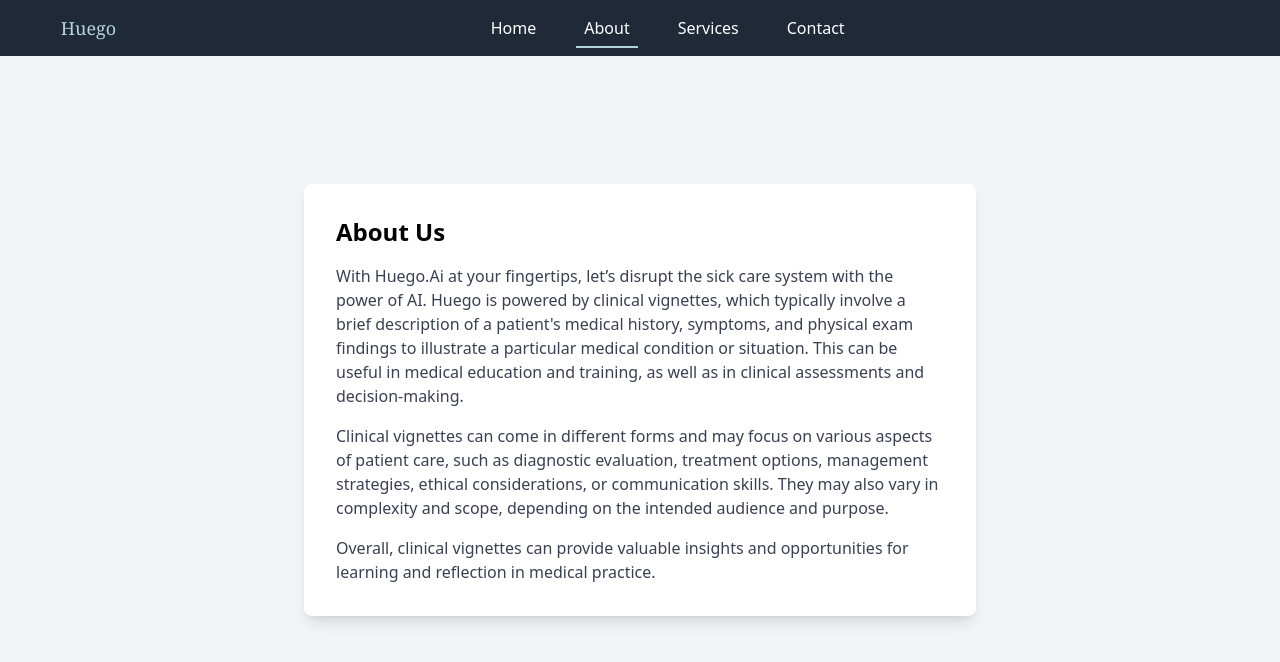
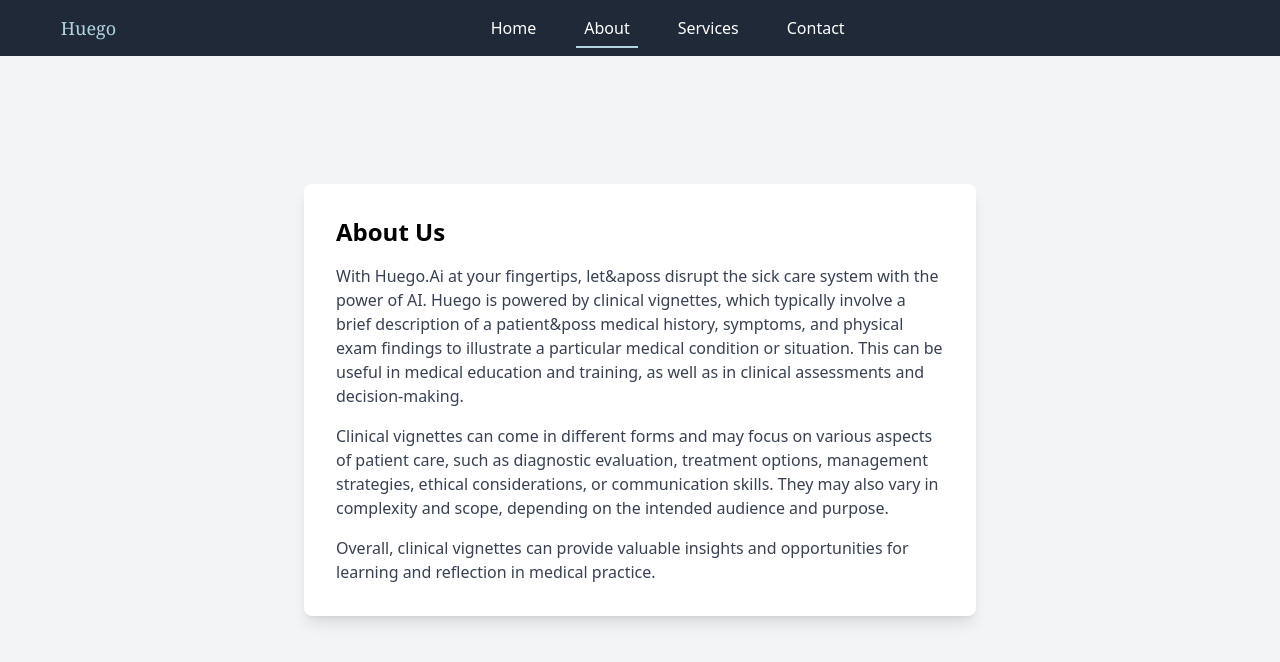
Before and after one commit to priyanshugupta69/medibot, a Next.js app: page /about in a window 1280 px wide. Shown: the top 662 px of the page. Built offline with nearby package versions, Linux system fonts and the light colour scheme.

Commit message:
fix buld issues

```diff
--- a/components/about.tsx
+++ b/components/about.tsx
@@ -6,7 +6,7 @@ const About: React.FC = () => {
       <div className="bg-white p-8 rounded-lg shadow-lg max-w-2xl">
         <h1 className="text-2xl font-bold mb-4">About Us</h1>
         <p className="text-gray-700 mb-4">
-          With Huego.Ai at your fingertips, let’s disrupt the sick care system with the power of AI. Huego is powered by clinical vignettes, which typically involve a brief description of a patient's medical history, symptoms, and physical exam findings to illustrate a particular medical condition or situation. This can be useful in medical education and training, as well as in clinical assessments and decision-making.
+          With Huego.Ai at your fingertips, let&aposs disrupt the sick care system with the power of AI. Huego is powered by clinical vignettes, which typically involve a brief description of a patient&poss medical history, symptoms, and physical exam findings to illustrate a particular medical condition or situation. This can be useful in medical education and training, as well as in clinical assessments and decision-making.
         </p>
         <p className="text-gray-700 mb-4">
           Clinical vignettes can come in different forms and may focus on various aspects of patient care, such as diagnostic evaluation, treatment options, management strategies, ethical considerations, or communication skills. They may also vary in complexity and scope, depending on the intended audience and purpose.
```
